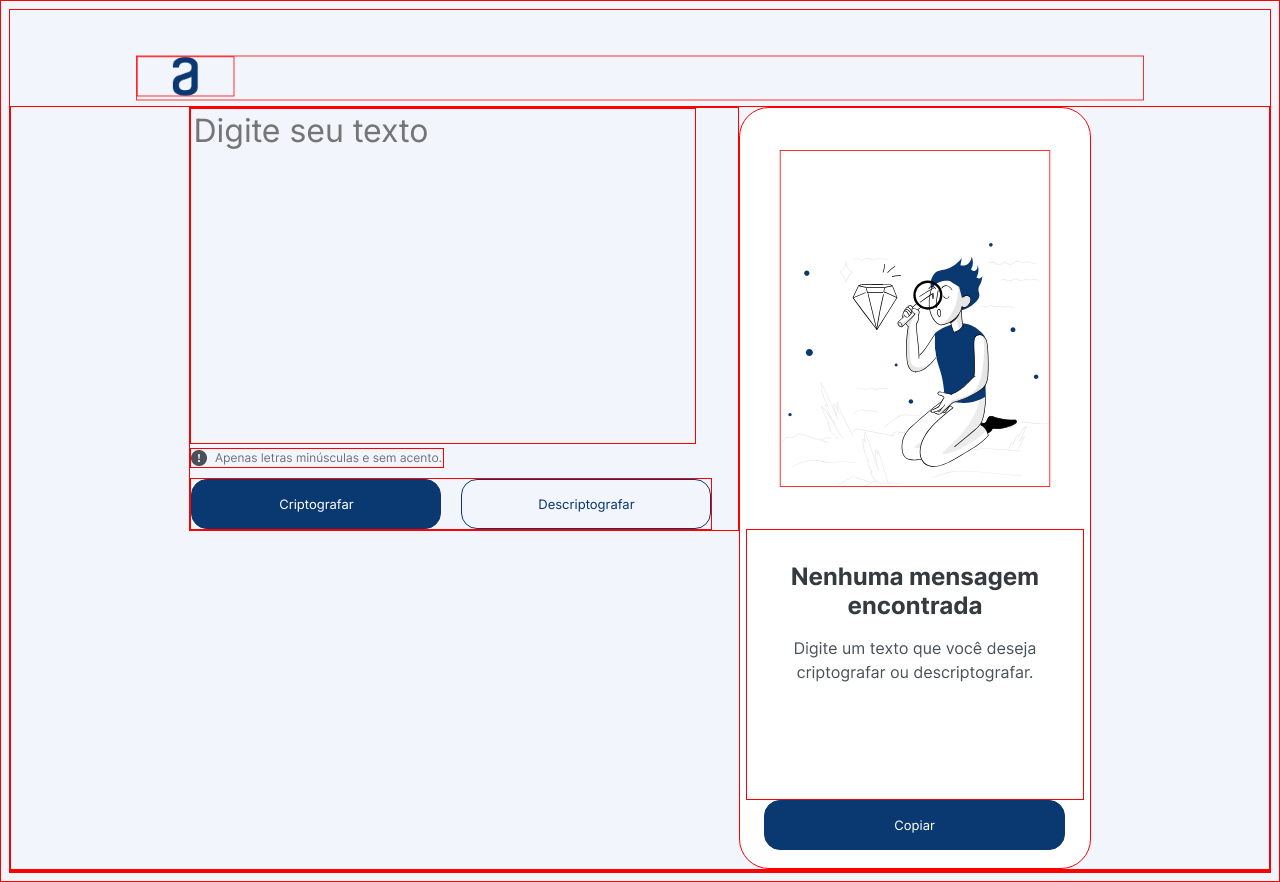
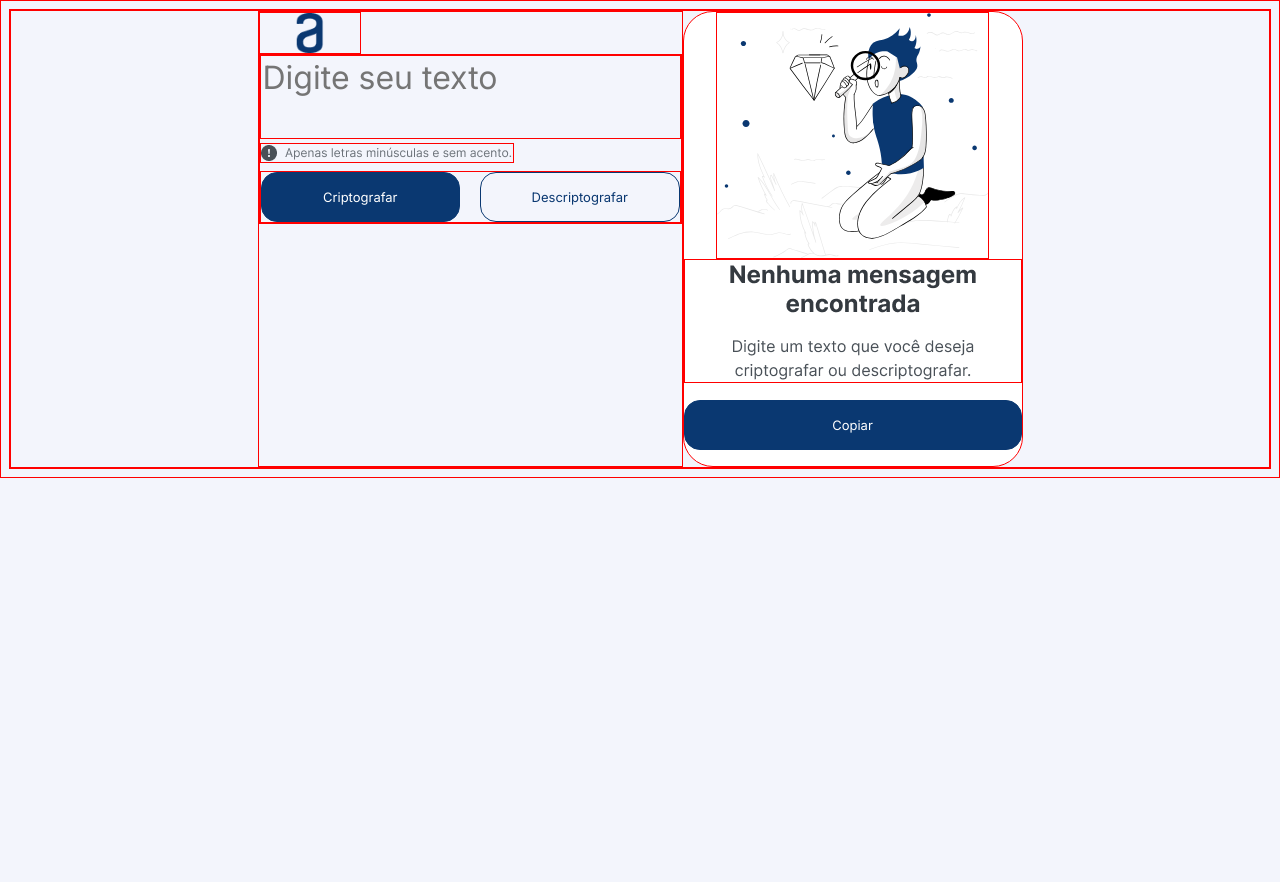
Before and after one commit to jeffersonwhitney/Encriptador-de-Texto---Alura, a plain HTML site: page index.html in a window 1280 px wide. After the commit the page ends 800 px from the top, so only its background shows below. Drawn offline with Linux system fonts and the light colour scheme.

Commit message:
reorganizando as classes e id dos elementos

```diff
--- a/index.html
+++ b/index.html
@@ -7,29 +7,24 @@
         <link rel="stylesheet" href="style.css">
     </head>
     <body>
-        <header class="cabecalho">
-                <img src="assets/logo_alura.png" alt="logo_alura">
-        </header>
+        <section class="apresentacao">
+            <div class="apresentacao__esquerda">
+                <img src="assets/logo_alura.png" id="logo_alura" alt="logo_alura">
+                <div class="apresentacao__esquerda__usuario">
+                    <textarea id="texto__input" autofocus placeholder="Digite seu texto"></textarea>
+                    <img src="assets/letras_minusculas.png" id="letras_minusculas">
+                    <div class="apresentacao__esquerda__botoes">
+                        <button class="botao_cript" type="button" id="botaoCript">Criptografar</button>
+                        <button class="botao_descript" type="button" id="botaoDescript">Descriptografar</button>
+                    </div>
+                </div>
+            </div>
 
-        <div class="apresentacao">
-
-            <section class="apresentacao__caixa">
-                <textarea class="apresentacao__caixadeinput" name="texto_input" id="textoEncriptado" autofocus placeholder="Digite seu texto"></textarea>
-                <img src="assets/letras_minusculas.png" id="letras_minusculas">
-                <div class="apresentacao__caixadeinput__area_botoes">
-                    <button class="botao_encriptar" type="button" id="botaoEncriptador">Criptografar</button>
-                    <button class="botao_desencriptar" type="button" id="botaoDesencriptador">Descriptografar</button>
-                </div>
-            </section>
-
-            <section class="apresentacao__imagem">
-                <img src="assets/moça_sentada.svg" alt="moça_sentada" id="moca_sentada">
-                <img src="assets/nenhuma_menssagem_encontrada.png" alt="nenhuma mensagem encontrada" id="nenhuma_menssagem_encontrada">
-                <button class="botao_copiar" type="button" id="botaoCopiar">Copiar</button>
-            </section>
-        </div>
-
-        <footer></footer>
-
+            <div class="apresentacao__direita">
+                <img src="assets/moca_sentada.svg" alt="moca_sentada" id="moca_sentada">
+                <img src="assets/nenhuma_menssagem_encontrada.png" alt="nenhuma_mensagem_encontrada" id="nenhuma_menssagem_encontrada">
+                <button type="button" id="botao_copiar">Copiar</button>
+            </div>
+        </section>
     </body>
 </html>
--- a/style.css
+++ b/style.css
@@ -10,18 +10,23 @@ body {
     color: #0A3871;
 }
 
-.cabecalho{
-    margin-top: 40px;
-    scale: 0.8;
-}
-
 .apresentacao {
     display: flex;
-    align-items: flex-start;
+    flex-direction: row;
     justify-content: center;
 }
 
-.apresentacao__caixadeinput {
+.apresentacao__esquerda{
+    display: flex;
+    flex-direction: column;
+    align-items: flex-start;
+}
+
+#logo_alura{
+    width: 100px;
+}
+
+#texto__input{
     font-family: 'Inter', sans-serif;
     font-weight: 400;
     font-size: 32px;
@@ -29,32 +34,7 @@ body {
     /* border: none; */
     color: #0A3871;
     outline: none;
-    width: 500px;
-    height: 330px;
-}
-
-.apresentacao__caixa {
-    padding-right: 2%;
-}
-
-.apresentacao__imagem {
-    width: 350px;
-    background-color: white;
-    border-radius: 30px;
-    display: flex;
-    flex-direction: column;
-    align-items: center;
-}
-
-#moca_sentada {
-    padding-top: 115px;
-    scale: 0.8;
-}
-
-#nenhuma_menssagem_encontrada
-{
-    padding-top: 32px;
-    padding-bottom: 115px;
+    resize: none;
 }
 
 #letras_minusculas
@@ -64,11 +44,39 @@ body {
     margin-bottom: 2%;
 }
 
-.apresentacao__caixadeinput__area_botoes
-{
+.apresentacao__esquerda__botoes{
     display: flex;
     flex-direction: row;
+    align-items: flex-start;
+}
+
+.botao_cript {
+    background-color: #0A3871;
+    color: white;
+    margin-right: 20px;
+}
+
+.botao_descript {
+    background-color: #F3F5FC;
+    color: #0A3871;
+}
+
+.apresentacao__direita {
+    background-color: white;
+    border-radius: 30px;
+    display: flex;
+    flex-direction: column;
     align-items: center;
+}
+
+#moca_sentada {
+    width: 80%;
+}
+
+#botao_copiar {
+    background-color: #0A3871;
+    color: white;
+    margin: 5% 0% 5%;
 }
 
 button
@@ -79,35 +87,7 @@ button
     border: 1px solid #0A3871;
     border-radius: 16px;
     height: 50px;
-}
-
-.botao_encriptar {
-    background-color: #0A3871;
-    color: white;
-    margin-right: 20px;
-    width: 250px;
-}
-
-.botao_desencriptar {
-    background-color: #F3F5FC;
-    color: #0A3871;
-    width: 250px;
-}
-
-.botao_copiar {
-    background-color: #0A3871;
-    color: white;
-    width: auto;
-    padding: 0 37%;
-    margin-bottom: 5%;
-}
-
-#textoEncriptado {
-    resize: none;
-}
-
-#textoDesencriptado {
-    resize: none;
+    width: 100%;
 }
 
 @media (max-width: 600px) {
```
Also changed, not shown: assets/moca_sentada.svg (renamed from assets/moça_sentada.svg).
